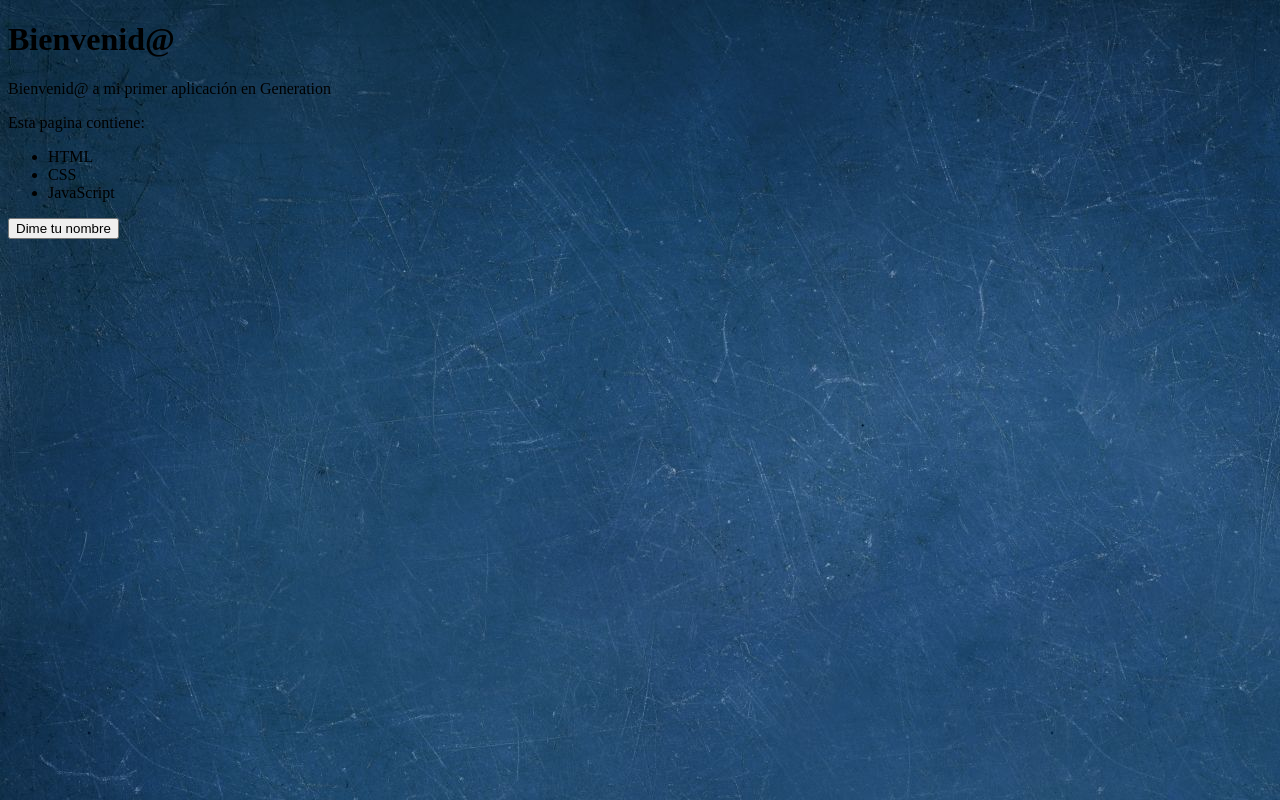
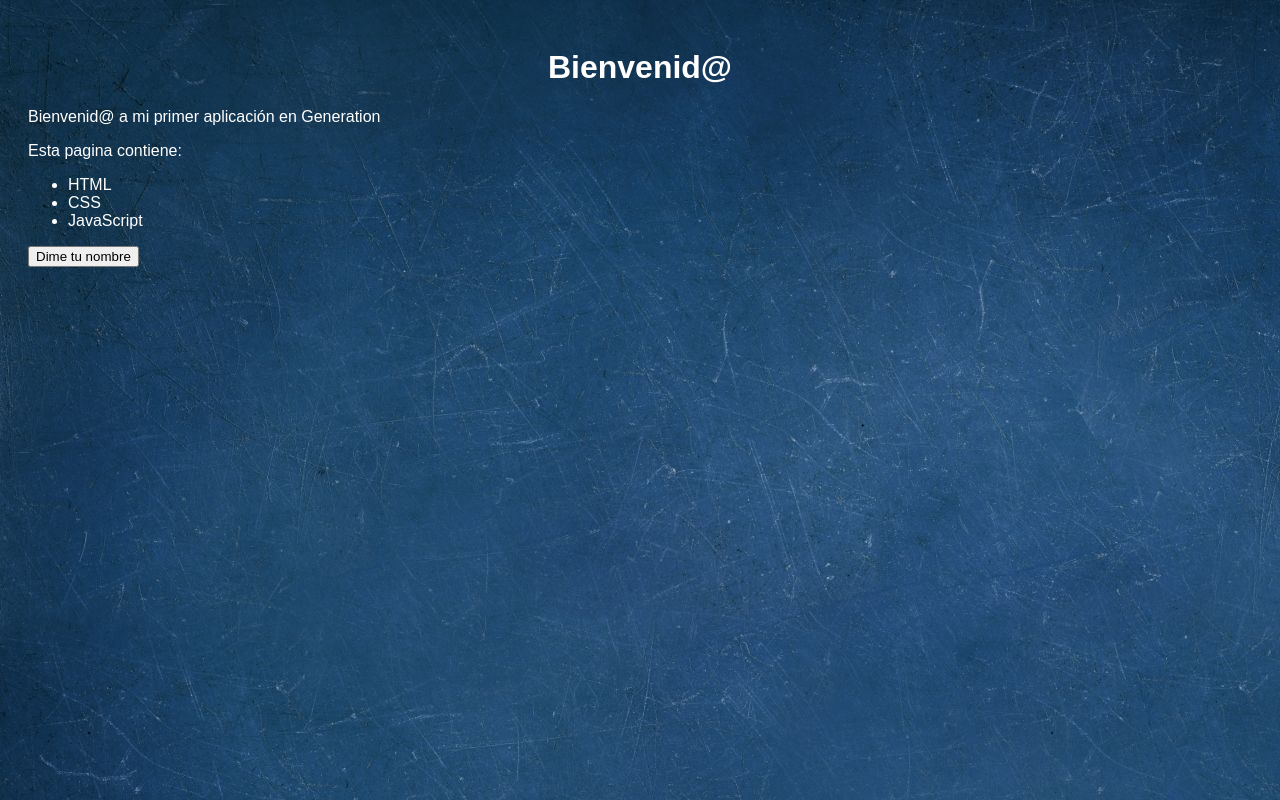
Before and after one commit to karen-vp/ch26-web01, a plain HTML site: page index.html in a window 1280 px wide. Drawn offline with Linux system fonts and the light colour scheme.

Commit message:
style: estilo a body, h1

```diff
--- a/assets/styles/style.css
+++ b/assets/styles/style.css
@@ -1,3 +1,10 @@
 body{
     background-image:url('../img/papel-pintado-pared.jpg');
+    font-family: sans-serif;
+    color: white;
+    padding: 20px;
 }
+
+h1{
+    text-align: center;
+}
```
Also changed, not shown: index.html (+1 -0 lines).
